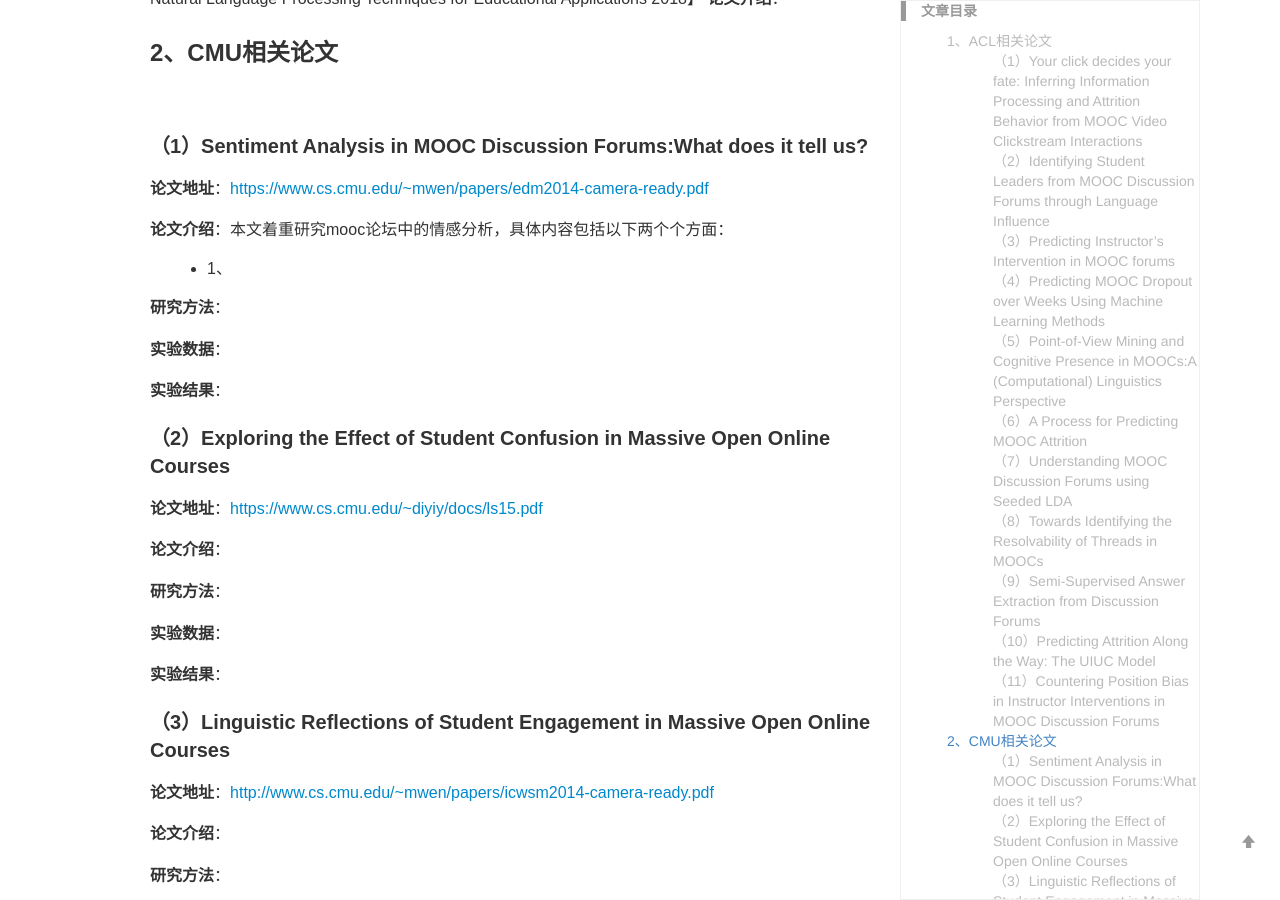
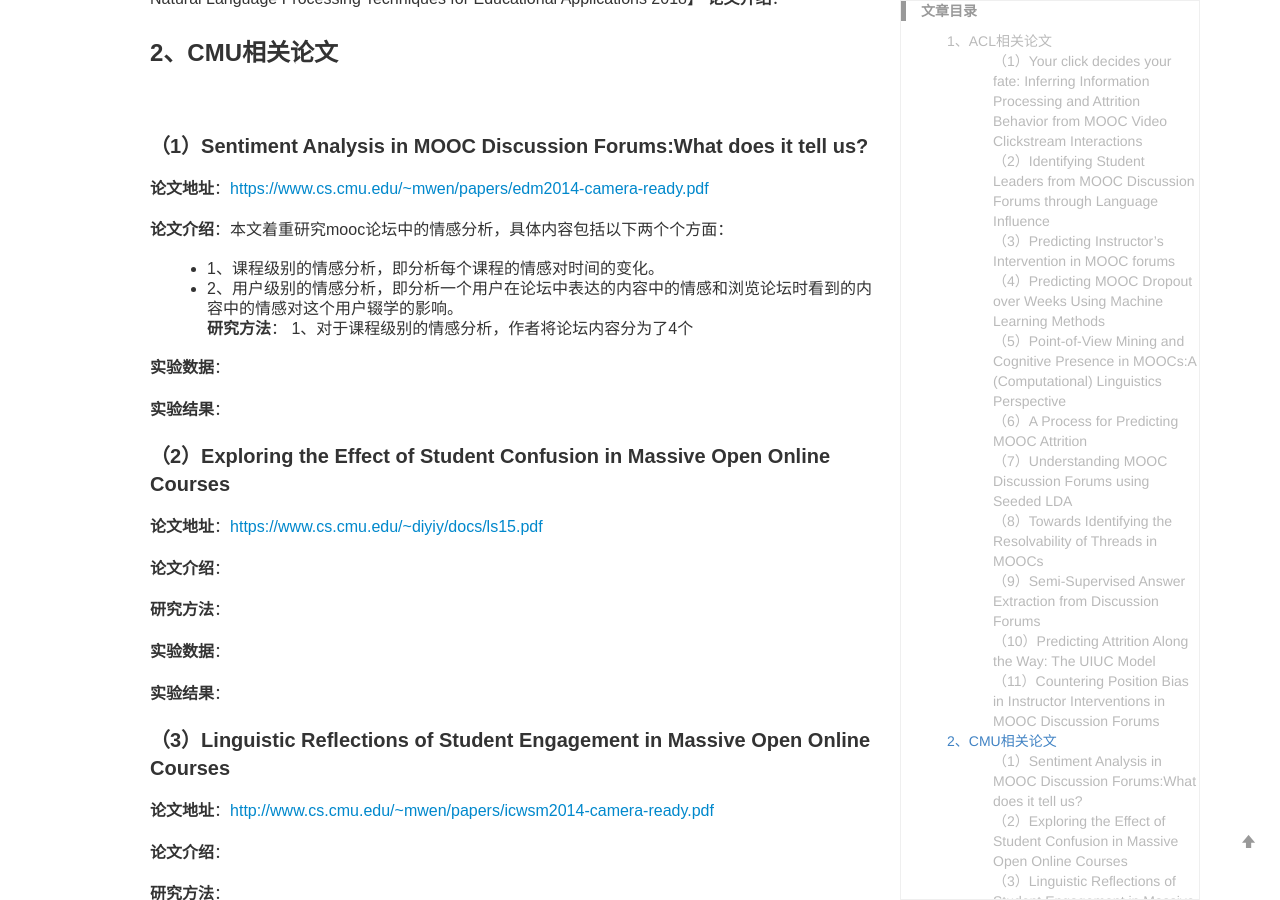
Before and after one commit to yuanmingchen/yuanmingchen.github.io, a Jekyll site: the page built from _posts/2019-04-19-online course nlp paper survey 2.md, in a window 1280 px wide and 900 px high, scrolled down 2993 px. Built offline with Jekyll 4.4.1, drawn with Linux system fonts in a browser that asks for light colours; formulas are drawn with MathJax 3; comment, search, counter and statistics services are not loaded.

Commit message:
Updates _posts/2019-04-19-online course nlp paper survey 2.md
Auto commit by GitBook Editor

```diff
--- a/_posts/2019-04-19-online course nlp paper survey 2.md
+++ b/_posts/2019-04-19-online course nlp paper survey 2.md
@@ -98,9 +98,10 @@
 **论文地址**：<https://www.cs.cmu.edu/~mwen/papers/edm2014-camera-ready.pdf>
 
 **论文介绍**：本文着重研究mooc论坛中的情感分析，具体内容包括以下两个个方面：
-- 1、
-
+- 1、课程级别的情感分析，即分析每个课程的情感对时间的变化。
+- 2、用户级别的情感分析，即分析一个用户在论坛中表达的内容中的情感和浏览论坛时看到的内容中的情感对这个用户辍学的影响。
 **研究方法**：
+1、对于课程级别的情感分析，作者将论坛内容分为了4个
 
 **实验数据**：
 
```
